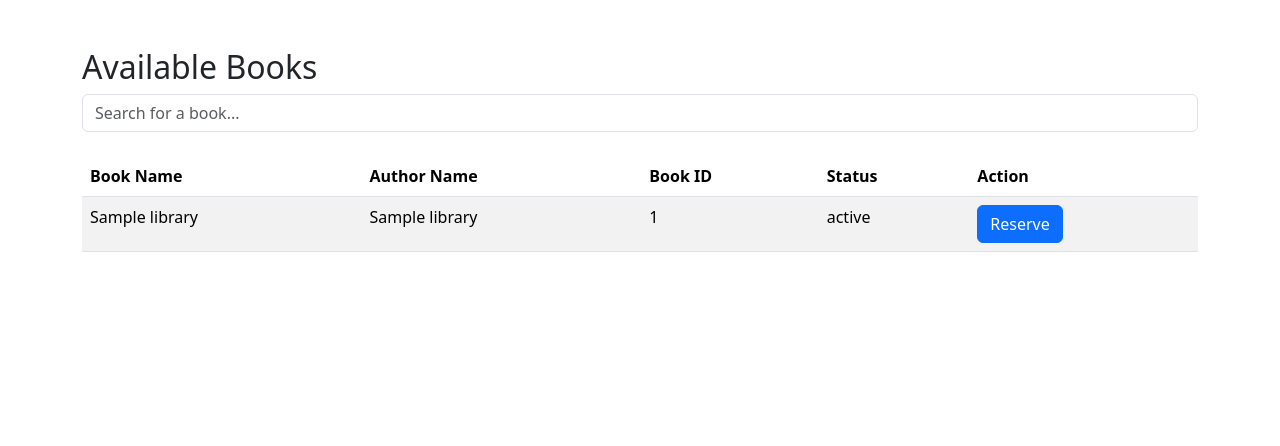
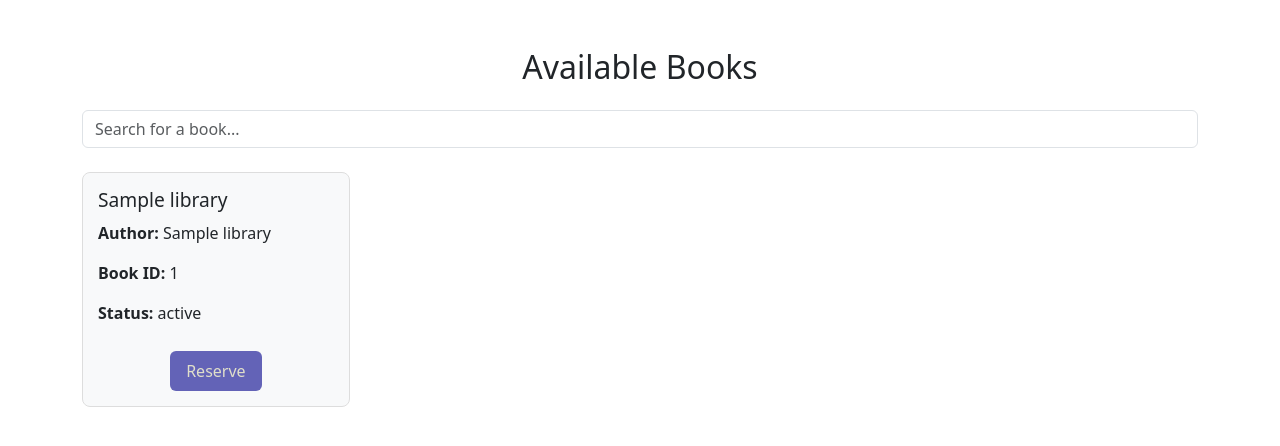
Before and after one commit to basil-the-py-developer/AI-Library, a Flask app: page /reserve in a window 1280 px wide. Shown: the top 446 px of the page. Run offline with Flask 3, Linux system fonts and the light colour scheme; a database or web service that is not in the repository returns one stand-in record (values such as "Sample title"); some libraries are stand-ins or nearby versions.

Commit message:
Update reserve.html

```diff
--- a/templates/reserve.html
+++ b/templates/reserve.html
@@ -7,13 +7,120 @@
     <link href="https://cdn.jsdelivr.net/npm/bootstrap@5.3.0-alpha1/dist/css/bootstrap.min.css" rel="stylesheet">
     <script src="https://code.jquery.com/jquery-3.6.0.min.js"></script>
     <script src="https://cdn.jsdelivr.net/npm/bootstrap@5.3.0-alpha1/dist/js/bootstrap.bundle.min.js"></script>
+    <style>
+        .book-card {
+            display: flex;
+            flex-direction: column;
+            justify-content: space-between;
+            border: 1px solid #ddd;
+            border-radius: 8px;
+            padding: 15px;
+            background-color: #f8f9fa;
+            transition: transform 0.3s, box-shadow 0.3s, opacity 0.6s ease-in-out;
+            margin-bottom: 10px;
+        }
+
+        .book-card:hover {
+            transform: scale(1.03);
+            box-shadow: 0 4px 8px rgba(0, 0, 0, 0.1);
+        }
+
+        .book-card h5 {
+            font-size: 1.2rem;
+            margin-bottom: 10px;
+        }
+
+        .book-card .content {
+            flex-grow: 1;
+            display: flex;
+            flex-direction: column;
+            justify-content: space-between;
+        }
+
+        .reserve-btn {
+            margin-top: 10px;
+            align-self: center;
+            color: #E0DFCA;
+            text-decoration: none;
+            font-size: 16px;
+            padding: 8px 16px;
+            background-color: rgba(0, 0, 139, 0.6);
+            border-radius: 6px;
+            border: none;
+            transition: background-color 0.3s, transform 0.3s;
+        }
+
+        .reserve-btn:hover {
+            background-color: rgba(0, 0, 139, 0.8);
+            transform: scale(1.05);
+            color: #E0DFCA;
+        }
+
+        .navbar a {
+            color: #E0DFCA;
+            text-decoration: none;
+            font-size: 16px;
+            padding: 8px 16px;
+            background-color: rgba(0, 0, 139, 0.6);
+            border-radius: 6px;
+            transition: background-color 0.3s, transform 0.3s;
+        }
+
+        .navbar a:hover {
+            background-color: rgba(0, 0, 139, 0.8);
+            transform: scale(1.05);
+        }
+
+        .book-grid {
+            display: grid;
+            grid-template-columns: repeat(auto-fill, minmax(250px, 1fr));
+            gap: 15px;
+        }
+
+        /* Smoothly fade in cards with better ease */
+        .fade-in {
+            animation: fadeIn 0.6s ease-in-out forwards;
+        }
+
+        /* Smoothly fade out cards with better ease */
+        .fade-out {
+            animation: fadeOut 0.6s ease-in-out forwards;
+        }
+
+        @keyframes fadeIn {
+            0% {
+                opacity: 0;
+                transform: translateY(20px); /* Slight move up */
+            }
+            100% {
+                opacity: 1;
+                transform: translateY(0); /* Move to original position */
+            }
+        }
+
+        @keyframes fadeOut {
+            0% {
+                opacity: 1;
+                transform: translateY(0); /* Move to original position */
+            }
+            100% {
+                opacity: 0;
+                transform: translateY(20px); /* Slight move down */
+            }
+        }
+    </style>
     <script>
         $(document).ready(function() {
-            // Filter books dynamically
+            // Filter books dynamically with smooth animations
             $('#search-box').on('keyup', function() {
                 var searchQuery = $(this).val().toLowerCase();
-                $('#book-list tbody tr').filter(function() {
-                    $(this).toggle($(this).text().toLowerCase().indexOf(searchQuery) > -1);
+                $('.book-card').each(function() {
+                    var bookText = $(this).text().toLowerCase();
+                    if (bookText.indexOf(searchQuery) > -1) {
+                        $(this).removeClass('fade-out').addClass('fade-in').show(); // Fade-in effect
+                    } else {
+                        $(this).removeClass('fade-in').addClass('fade-out').hide(); // Fade-out effect
+                    }
                 });
             });
 
@@ -30,38 +137,27 @@
 </head>
 <body>
 <div class="container mt-5">
-    <h2>Available Books</h2>
-    <input type="text" id="search-box" class="form-control" placeholder="Search for a book..." />
+    <h2 class="text-center">Available Books</h2>
+    <input type="text" id="search-box" class="form-control my-4" placeholder="Search for a book..." />
 
     {% if books %}
-    <table class="table table-striped mt-4" id="book-list">
-        <thead>
-            <tr>
-                <th>Book Name</th>
-                <th>Author Name</th>
-                <th>Book ID</th>
-                <th>Status</th>
-                <th>Action</th>
-            </tr>
-        </thead>
-        <tbody>
+    <div class="book-grid">
         {% for book in books %}
-            <tr>
-                <td>{{ book[1] }}</td> <!-- BK_NAME -->
-                <td>{{ book[2] }}</td> <!-- AUTHOR_NAME -->
-                <td>{{ book[0] }}</td> <!-- BK_ID -->
-                <td>{{ book[3] }}</td> <!-- BK_STATUS -->
-                <td>
+        <div class="book-card fade-in">
+            <div class="content">
+                <h5>{{ book[1] }}</h5> <!-- Book Name -->
+                <p><strong>Author:</strong> {{ book[2] }}</p> <!-- Author Name -->
+                <p><strong>Book ID:</strong> {{ book[0] }}</p> <!-- Book ID -->
+                <p><strong>Status:</strong> {{ book[3] }}</p> <!-- Book Status -->
+            </div>
             <button type="button" class="btn btn-primary reserve-btn"
                     data-book-id="{{ book[0] }}"
                     data-book-name="{{ book[1] }}">
                 Reserve
             </button>
-                </td>
-            </tr>
+        </div>
         {% endfor %}
-        </tbody>
-    </table>
+    </div>
     {% else %}
     <p class="mt-3">No available books found.</p>
     {% endif %}
```
Lines whose indentation alone changed are shown as unchanged.
